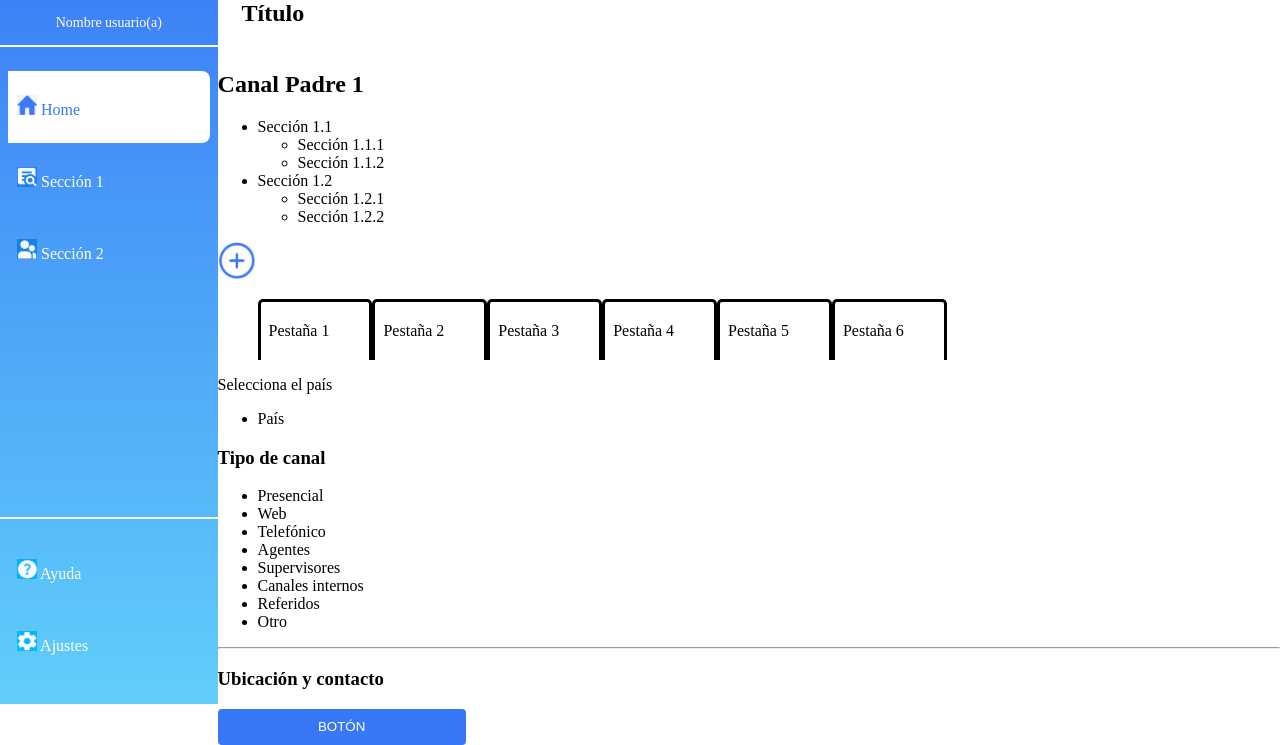
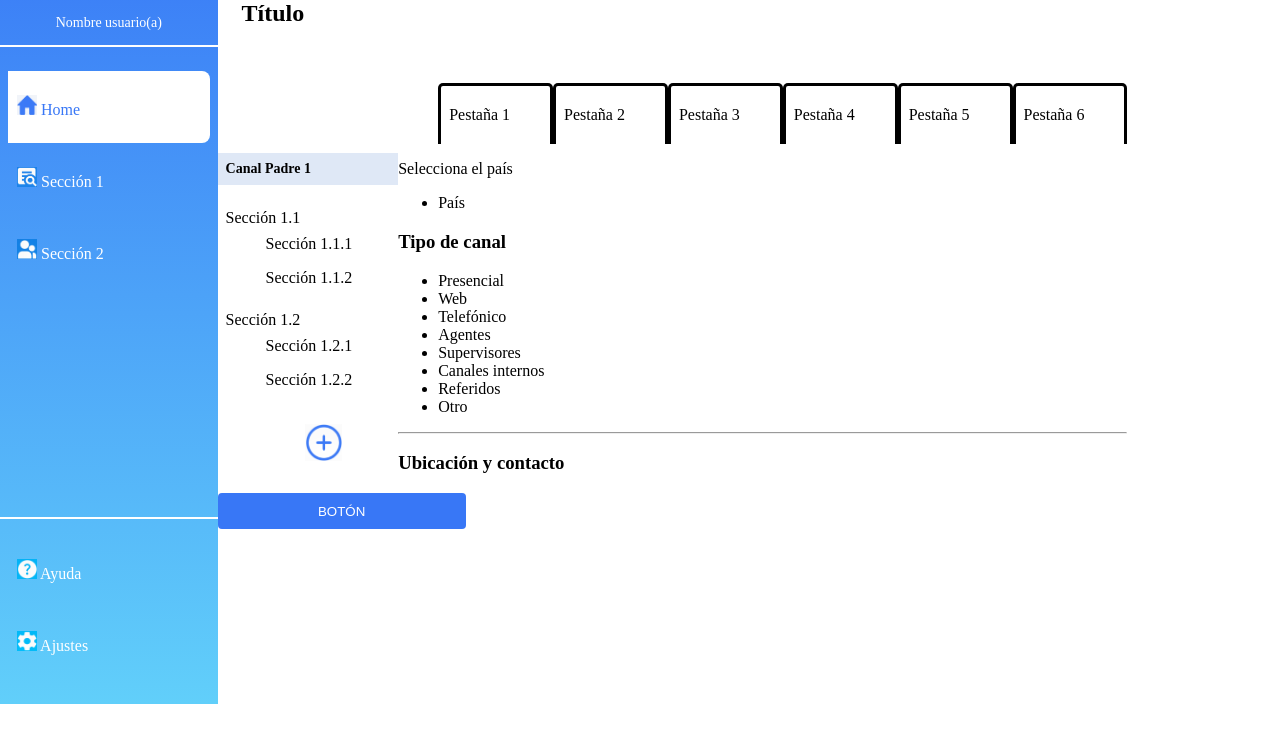
Before and after one commit to ClaudiaQuezadaRiquelme/PowerBE-pruebaTecnica, a plain HTML site: page index.html in a window 1280 px wide. Shown: the part 96-841 px from the top of the page. After the commit the page ends 800 px from the top, so only its background shows below. Drawn offline with Linux system fonts and the light colour scheme.

Commit message:
aside-main-navigation styles

```diff
--- /dev/null
+++ b/css/aside-main-navs.css
@@ -0,0 +1,31 @@
+main #main-content .aside-main-navigation {
+    width: var(--aside-main-navigation-width);
+    position: relative;
+}
+main #main-content .aside-main-navigation #plus-icon {
+    position: absolute;
+    left: var(--aside-main-navigation-plus-icon-left);
+    right: var(--aside-main-navigation-plus-icon-right);
+    bottom: 0;
+    padding: var(--aside-main-navigation-plus-icon-padding);
+}
+main #main-content .aside-main-white-space {
+    height: var(--aside-main-white-space-heigth);
+}
+main #main-content .aside-main-navigation .aside-main-nav-channel {
+    margin: 0;
+    background-color: var(--blue-gray-1);
+    padding: var(--aside-main-navigation-padding-left);
+    font-size: var(--aside-main-nav-channel-size);
+}
+main #main-content .aside-main-navigation .aside-main-nav,
+main #main-content .aside-main-navigation .aside-main-sub-nav {
+    list-style-type: none;
+}
+main #main-content .aside-main-navigation .aside-main-nav {
+    padding-left: var(--aside-main-navigation-padding-left);
+}
+main #main-content .aside-main-navigation .aside-main-nav li,
+main #main-content .aside-main-navigation .aside-main-sub-nav li {
+    padding: var(--aside-main-nav-padding) 0;
+}
--- a/css/styles.css
+++ b/css/styles.css
@@ -3,6 +3,7 @@
     --primary-blue: #3877F6;
     --sky: #61CFFA;
     --white: #FFFFFF;
+    --blue-gray-1: #DFE8F6;
     --aside-general-navigation-width: 17%;
     --aside-general-navigation-ul-padding: 0 0.5rem;
     --main-width: 83%;
@@ -31,6 +32,14 @@
     --breadcrumb-header-before-padding: 0.5rem;
     --header-h1-size: 1.5rem;
     --header-h1-padding: 1.5rem;
+    --aside-main-navigation-width: 17%;
+    --aside-main-navigation-padding-left: 0.5rem;
+    --aside-main-navigation-plus-icon-padding: 0 3.226rem 1.976rem 3.226rem;
+    --aside-main-navigation-plus-icon-left: 20%;
+    --aside-main-navigation-plus-icon-right: 30%;
+    --aside-main-nav-channel-size: 0.875rem;
+    --aside-main-nav-padding: 0.5rem;
+    --aside-main-white-space-heigth: 5.375rem;
 }
 
 body {
@@ -42,6 +51,10 @@ body {
 
 main {
     width: var(--main-width);
+}
+
+main #main-content {
+    display: flex;
 }
 
 main #main-content .aside-main-navigation #plus-icon {
--- a/index.html
+++ b/index.html
@@ -8,6 +8,7 @@
     <link rel="stylesheet" href="/css/styles.css">
     <link rel="stylesheet" href="/css/aside-navs.css">
     <link rel="stylesheet" href="/css/main-header.css">
+    <link rel="stylesheet" href="/css/aside-main-navs.css">
 </head>
 <body>
     <aside class="aside-general-navigation">
@@ -55,18 +56,19 @@
         </header>
         <div id="main-content">
             <nav class="aside-main-navigation">
-                <h2>Canal Padre 1</h2>
-                <ul>
-                    <li>Sección 1.1
-                        <ul>
-                            <li>Sección 1.1.1</li>
-                            <li>Sección 1.1.2</li>
+                <div class="aside-main-white-space"></div>
+                <h2 class="aside-main-nav-channel">Canal Padre 1</h2>
+                <ul class="aside-main-nav">
+                    <li class="aside-main-nav-l1">Sección 1.1
+                        <ul class="aside-main-sub-nav">
+                            <li class="aside-main-nav-l2">Sección 1.1.1</li>
+                            <li class="aside-main-nav-l2">Sección 1.1.2</li>
                         </ul>
                     </li>
-                    <li>Sección 1.2
-                        <ul>
-                            <li>Sección 1.2.1</li>
-                            <li>Sección 1.2.2</li>
+                    <li class="aside-main-nav-l1">Sección 1.2
+                        <ul class="aside-main-sub-nav">
+                            <li class="aside-main-nav-l2">Sección 1.2.1</li>
+                            <li class="aside-main-nav-l2">Sección 1.2.2</li>
                         </ul>
                     </li>
                 </ul>
```
